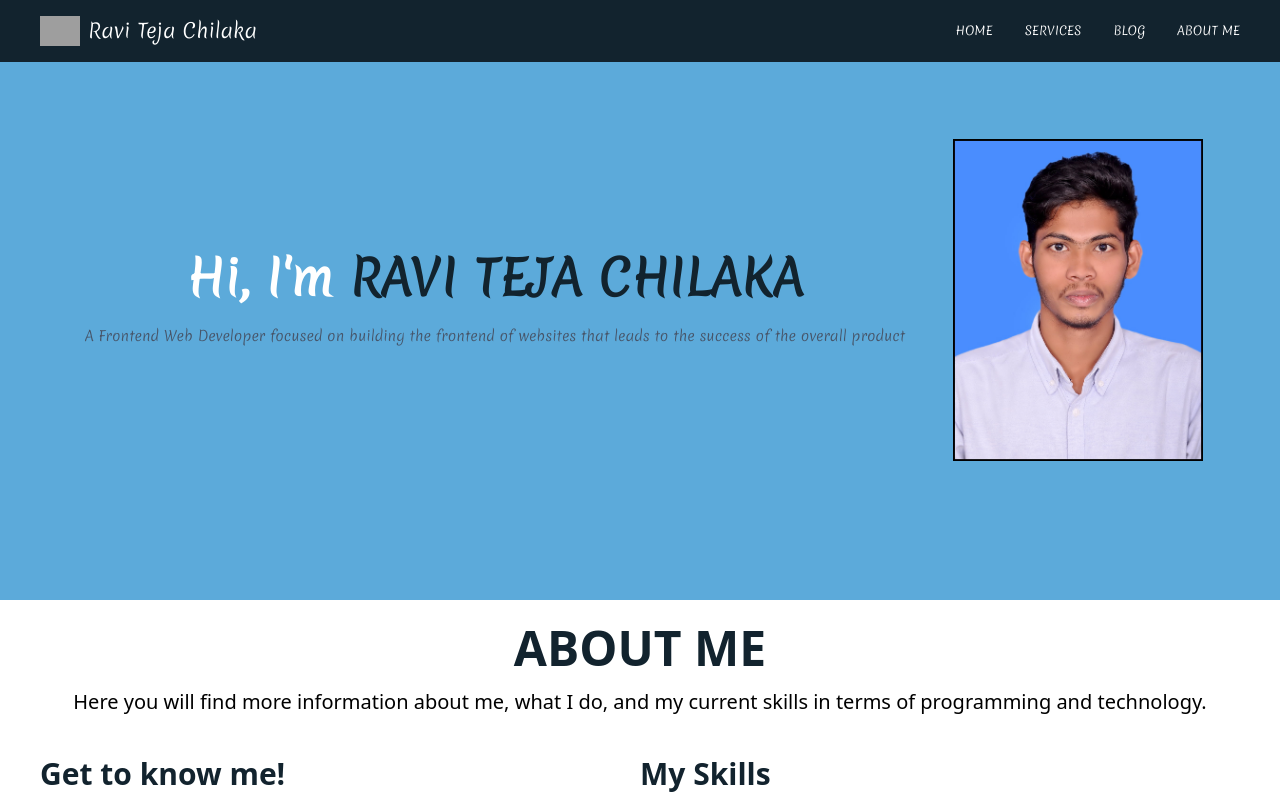
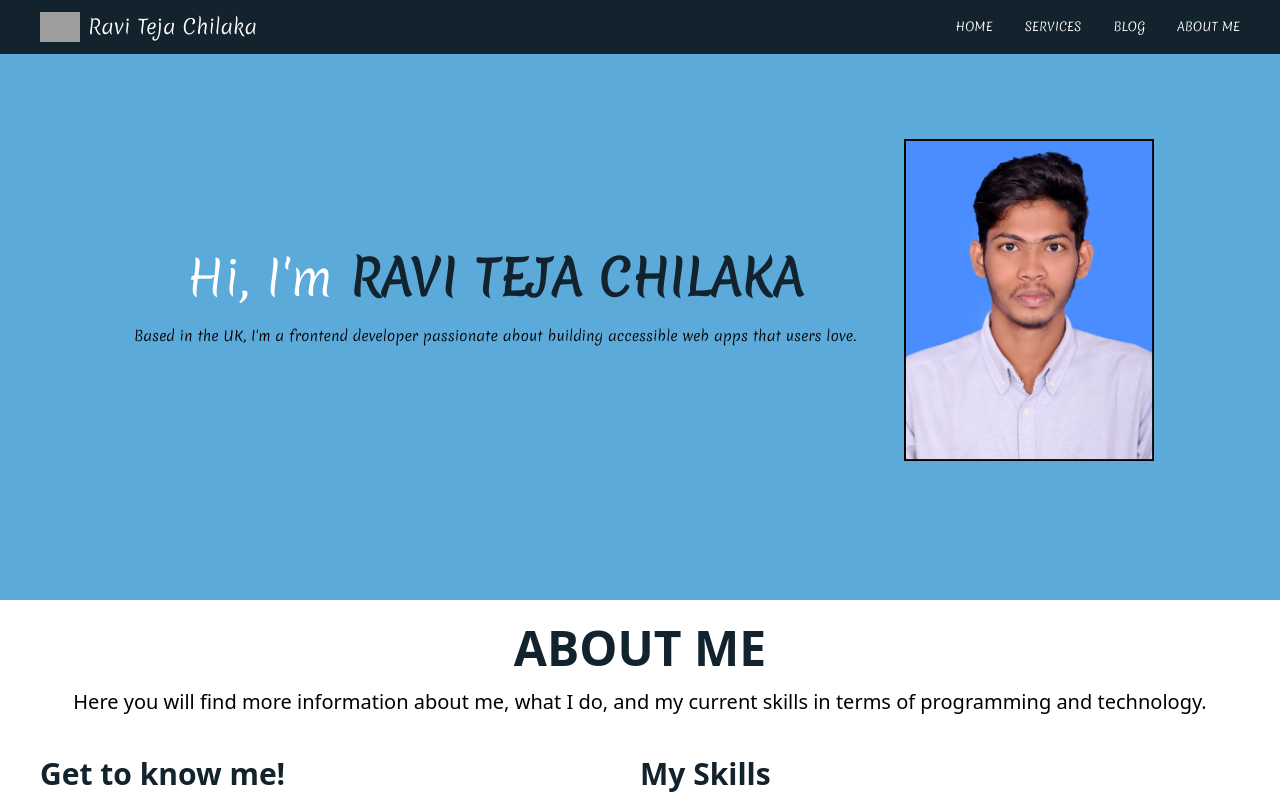
Before and after one commit to chilakaraviteja/portfolio, a React (Create React App) app: page / in a window 1280 px wide. Shown: the top 800 px of the page. Built offline with nearby package versions, Linux system fonts and the light colour scheme; grey boxes are pictures that could not be loaded; a web font is replaced by a local one.

Commit message:
fix: fixed styling and content

```diff
--- a/public/index.html
+++ b/public/index.html
@@ -7,7 +7,7 @@
     <meta name="theme-color" content="#000000" />
     <meta
       name="description"
-      content="Web site created using create-react-app"
+      content="Portfolio of Raviteja Chilaka"
     />
     <link rel="apple-touch-icon" href="%PUBLIC_URL%/logo192.png" />
     <!--
@@ -24,7 +24,7 @@
       work correctly both with client-side routing and a non-root public URL.
       Learn how to configure a non-root public URL by running `npm run build`.
     -->
-    <title>React App</title>
+    <title>RC | Portfolio</title>
     <link rel="preconnect" href="https://fonts.googleapis.com">
     <link rel="preconnect" href="https://fonts.gstatic.com" crossorigin>
     <link href="https://fonts.googleapis.com/css2?family=Kaushan+Script&family=Merienda:wght@300&family=Rampart+One&display=swap" rel="stylesheet">
--- a/src/components/Home.jsx
+++ b/src/components/Home.jsx
@@ -10,14 +10,17 @@ const Home = () => {
           className="md:w-[250px] w-[125px]"
         />
       </div>
-      <div className="text-white text-center px-12">
-        <h1 className="md:mb-6 mb-3 font-bold font-[Merienda] sm:text-xl md:text-3xl lg:text-4xl xl:text-5xl">
+      <div className="text-center px-12  font-[Merienda] sm:text-xl md:text-3xl lg:text-4xl xl:text-5xl">
+        <h1 className="md:mb-6 mb-3 text-white">
           Hi, I'm
-          <span className="text-[#12232E] uppercase"> Ravi Teja Chilaka</span>
+          <span className="text-[#12232E] uppercase font-bold">
+            {" "}
+            Ravi Teja Chilaka
+          </span>
         </h1>
-        <p className="text-sm font-[Merienda] text-slate-600">
-          A Frontend Web Developer focused on building the frontend of websites
-          that leads to the success of the overall product
+        <p className="text-sm ">
+          Based in the UK, I'm a frontend developer passionate about building
+          accessible web apps that users love.
         </p>
       </div>
     </div>
--- a/src/components/NavBar.jsx
+++ b/src/components/NavBar.jsx
@@ -11,7 +11,7 @@ const NavBar = () => {
   ];
   return (
     <div className="w-full fixed top-0 left-0 bg-[#12232E] text-white">
-      <div className="md:flex items-center justify-between py-4 md:px-10 px-7">
+      <div className="md:flex items-center justify-between px-7 py-3 md:px-10 ">
         <div className="text-xl cursor-pointer flex items-center font-[Merienda]">
           <img src={logo} alt="logo" className="w-[40px]" />
           <span className="px-2"> Ravi Teja Chilaka</span>
@@ -26,7 +26,7 @@ const NavBar = () => {
         </div>
         <ul
           className={`md:flex md:items-center pb-0 absolute md:static bg-[#12232E] md:z-auto z-[-1] left-0 w-full md:w-auto md:pl-0 pl-7  ${
-            isToggleBar ? "top-10 text-white" : "top-[-400px]"
+            isToggleBar ? "top-12 text-white" : "top-[-400px]"
           }`}
         >
           {Links.map(({ name, link }, index) => (
```
Also changed, not shown: public/logo512.png (deleted).
